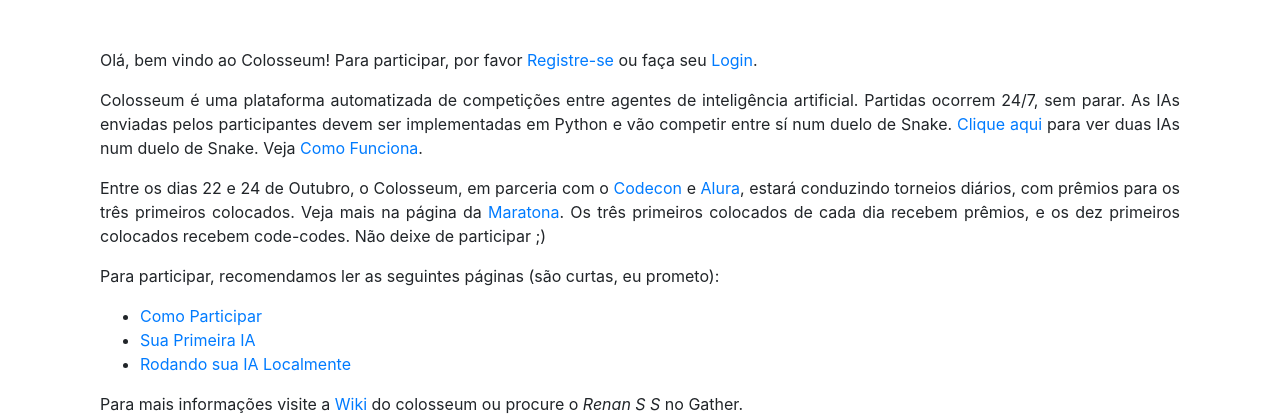
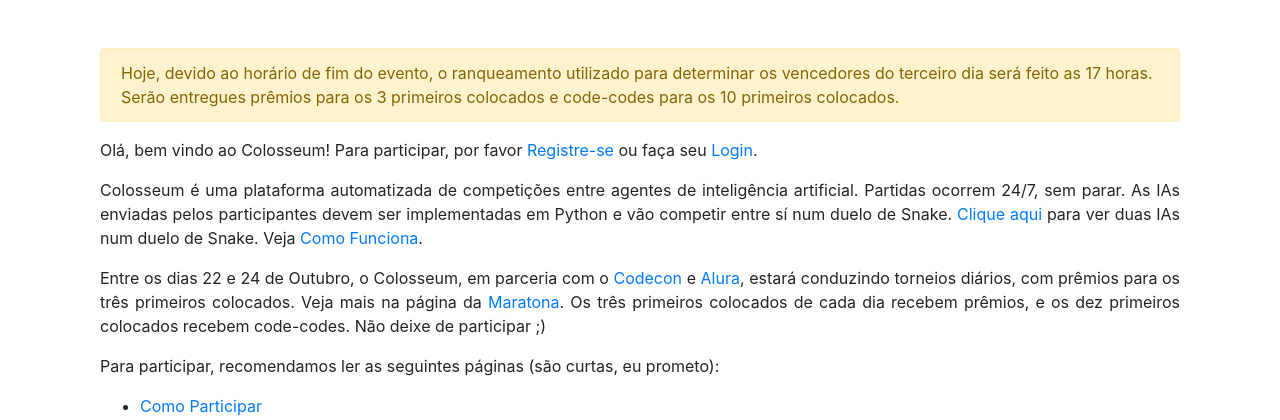
Before and after one commit to h3nnn4n/colosseum_website, a Django app: template app/templates/home_codecon.html in a window 1280 px wide. Shown: the part 66-486 px from the top of the page. Run offline with Django 3.2, Linux system fonts and the light colour scheme; the template is opened without the code that fills it, so the values that code supplies are empty; some libraries are stand-ins or nearby versions.

Commit message:
Aviso sobre horario de fim

```diff
--- a/app/templates/home_codecon.html
+++ b/app/templates/home_codecon.html
@@ -10,6 +10,13 @@
   <div class="container">
     <div class="row">
       <div class="col-md-auto">
+
+        <div class="alert alert-warning" role="alert">
+          Hoje, devido ao horário de fim do evento, o ranqueamento utilizado
+          para determinar os vencedores do terceiro dia será feito as 17 horas.
+          Serão entregues prêmios para os 3 primeiros colocados e code-codes
+          para os 10 primeiros colocados.
+        </div>
 
         {% comment %}
         <h1>
```
